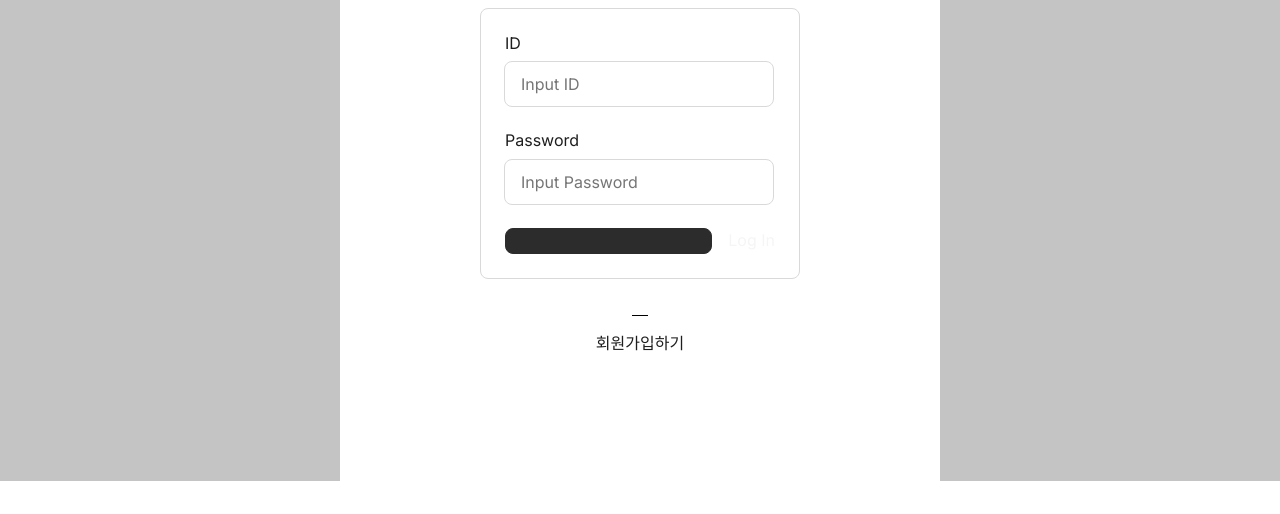
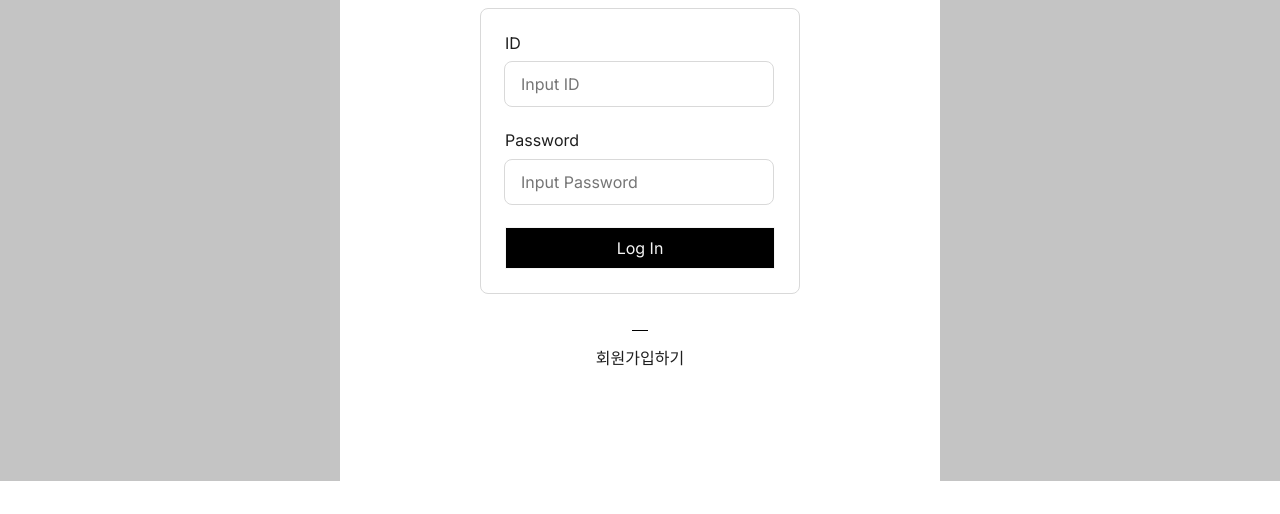
Before and after one commit to sungbinm/Health, a website: page login.html in a window 1280 px wide. Shown: the part 358-872 px from the top of the page. Drawn offline with nearby package versions, Linux system fonts and the light colour scheme.

Commit message:
login css 정상화

```diff
--- a/login.html
+++ b/login.html
@@ -27,8 +27,8 @@
                         type="text" id="input-1" />
                     </div>
                     <div class="button-group">
-                      <button class="button"><button class="text-wrapper">Log
-                          In</button></button>
+                      <button class="text-wrapper">Log
+                        In</button>
                     </div>
                   </div>
                   <button class="button-wrapper"><button
--- a/login_style.css
+++ b/login_style.css
@@ -168,7 +168,7 @@
   flex: 0 0 auto;
 }
 
-.screen .button {
+.text-wrapper {
   all: unset;
   box-sizing: border-box;
   display: flex;
@@ -177,21 +177,14 @@
   gap: var(--size-space-200);
   padding: var(--size-space-300);
   position: relative;
+  width: fit-content;
+  margin-top: -1px;
+  cursor: pointer;
   flex: 1;
   flex-grow: 1;
-  background-color: var(--color-background-brand-default);
-  border-radius: var(--size-radius-200);
   overflow: hidden;
+  background-color: black;
   border: 1px solid;
-  border-color: var(--color-border-brand-default);
-}
-
-.screen .text-wrapper {
-  all: unset;
-  box-sizing: border-box;
-  position: relative;
-  width: fit-content;
-  margin-top: -1px;
   font-family: var(--single-line-body-base-font-family);
   font-weight: var(--single-line-body-base-font-weight);
   color: var(--color-text-brand-on-brand);
```
Also changed, not shown: index.js (renamed from script.js).
